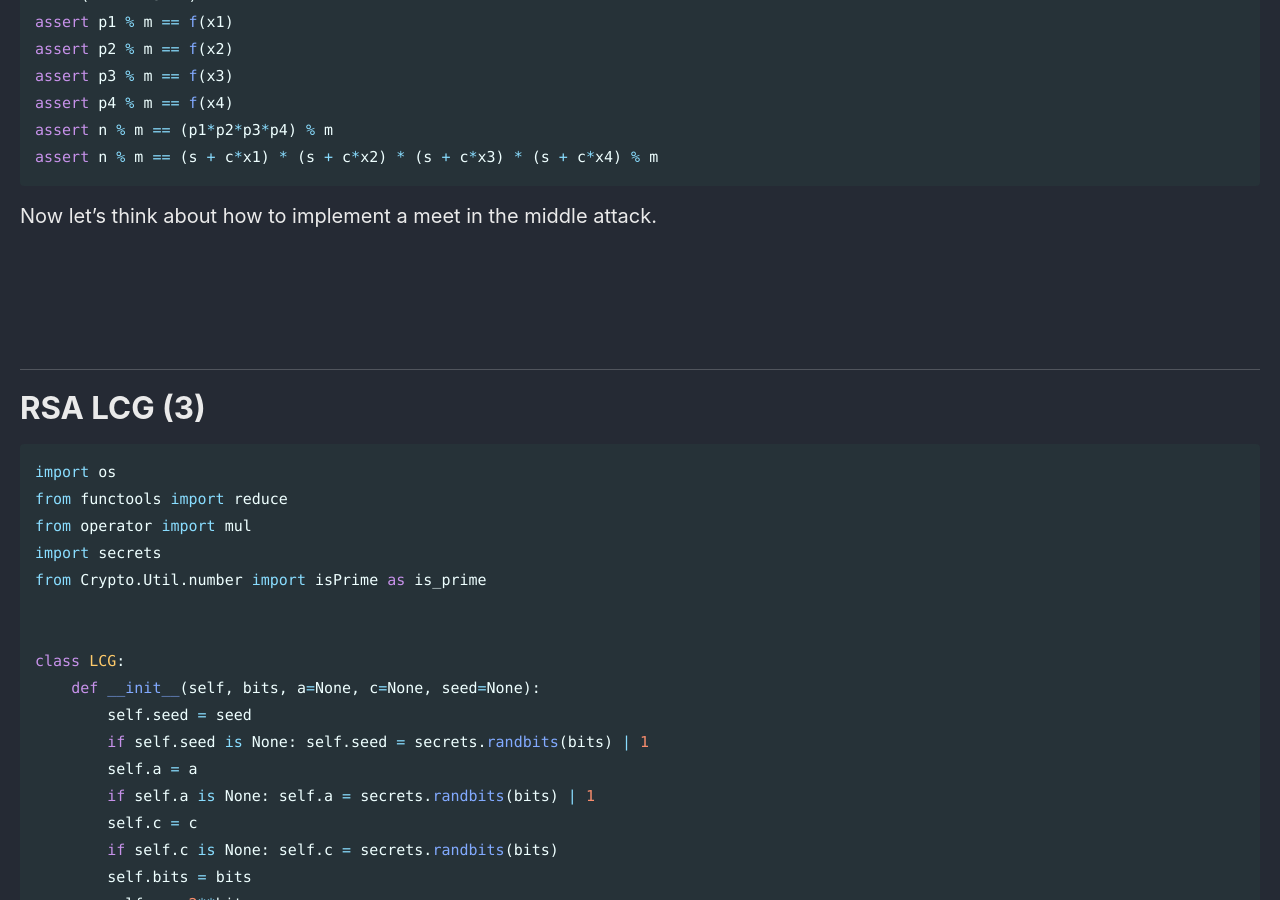
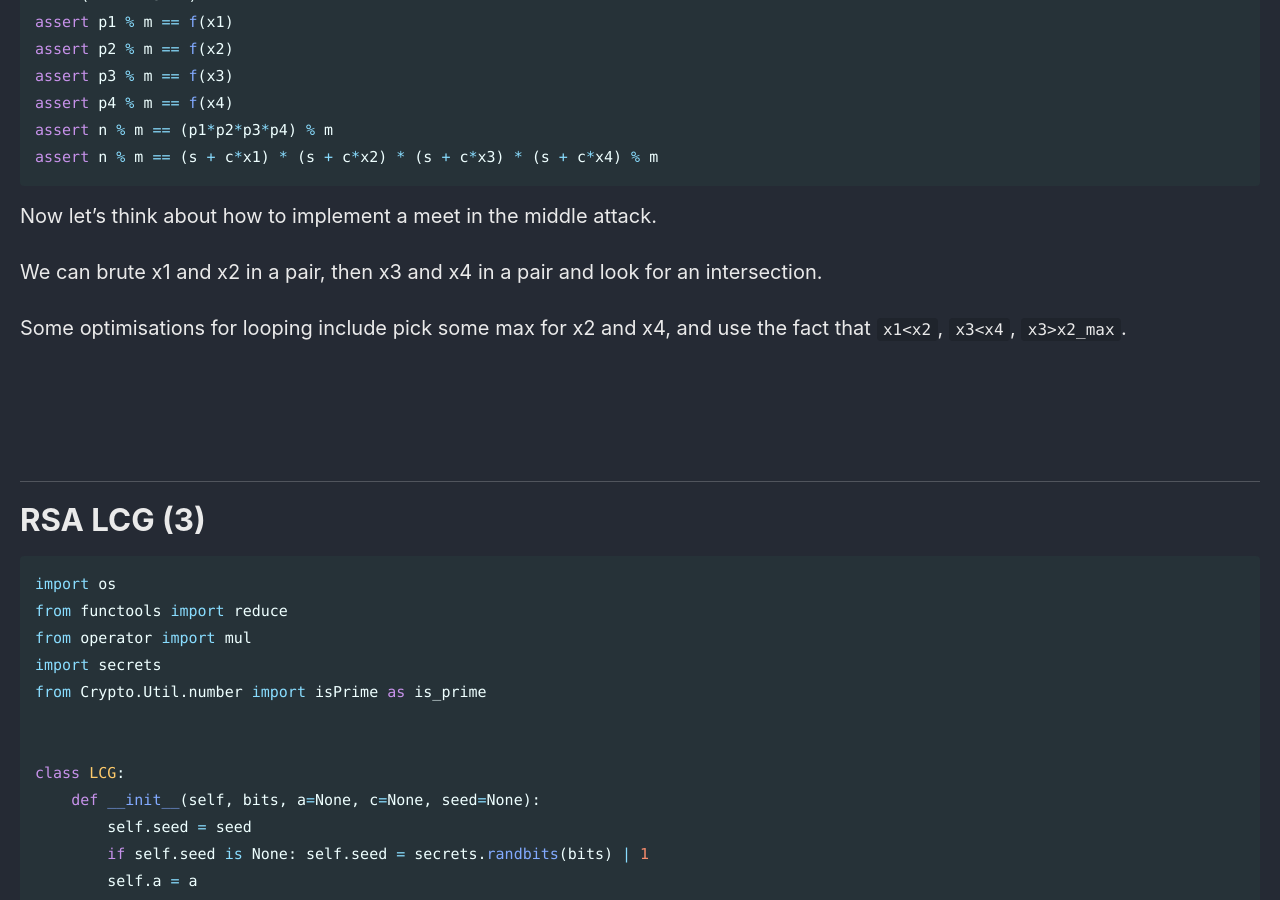
Before and after one commit to Connor-McCartney/Connor-McCartney.github.io, a Jekyll site: the page built from _pages/cryptography/other/HKCERT2024.md, in a window 1280 px wide and 900 px high, scrolled down 12696 px. Built offline with Jekyll 4.4.1, drawn with Linux system fonts in a browser that asks for light colours; cached includes are drawn as plain includes.

Commit message:
Update HKCERT2024.md

```diff
--- a/_pages/cryptography/other/HKCERT2024.md
+++ b/_pages/cryptography/other/HKCERT2024.md
@@ -494,6 +494,11 @@ assert n % m == (s + c*x1) * (s + c*x2) * (s + c*x3) * (s + c*x4) % m
 
 Now let's think about how to implement a meet in the middle attack.
 
+We can brute x1 and x2 in a pair, then x3 and x4 in a pair and look for an intersection.
+
+Some optimisations for looping include pick some max for x2 and x4,
+and use the fact that `x1<x2`, `x3<x4`, `x3>x2_max`.
+
 <br>
 
 <br>
```
